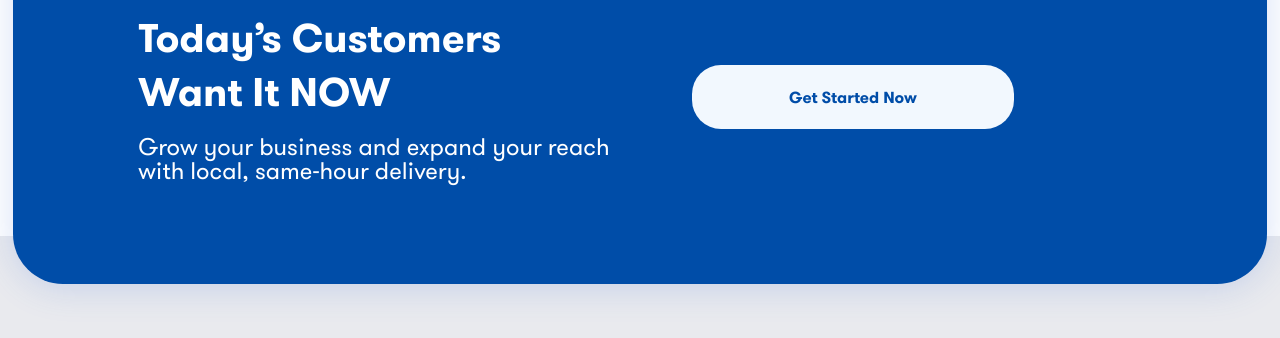
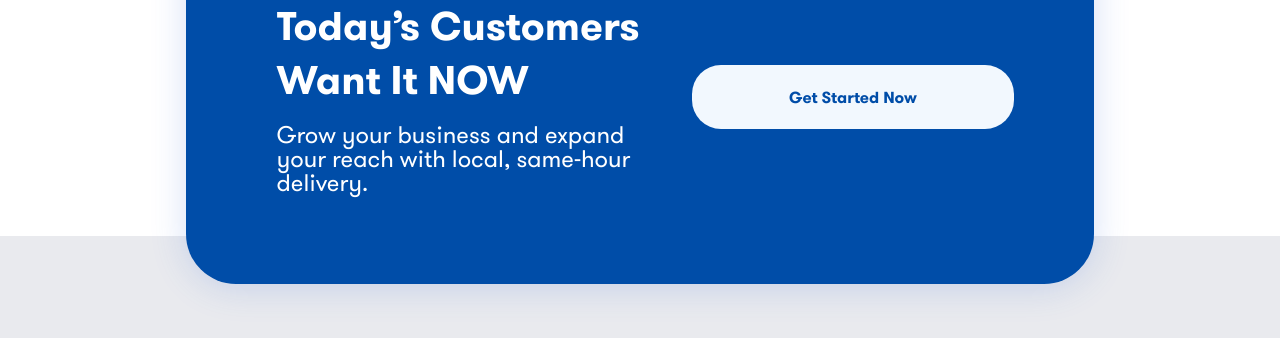
Before and after one commit to Safei-Ashraf/1vim-landing, a plain HTML site: page index.html in a window 1280 px wide. Shown: the part 7362-7700 px from the top of the page. Drawn offline with Linux system fonts and the light colour scheme; files whose address does not match are found by name.

Commit message:
update banner width

```diff
--- a/style.css
+++ b/style.css
@@ -936,6 +936,9 @@ footer  p{
         width: 100%;
         max-width: unset;
     }
+    .poweredBy .banner{
+        width: 71%;
+    }
 
     footer > div:nth-last-of-type(1){
         width: 40% !important;
```
Also changed, not shown: 1 other file.
